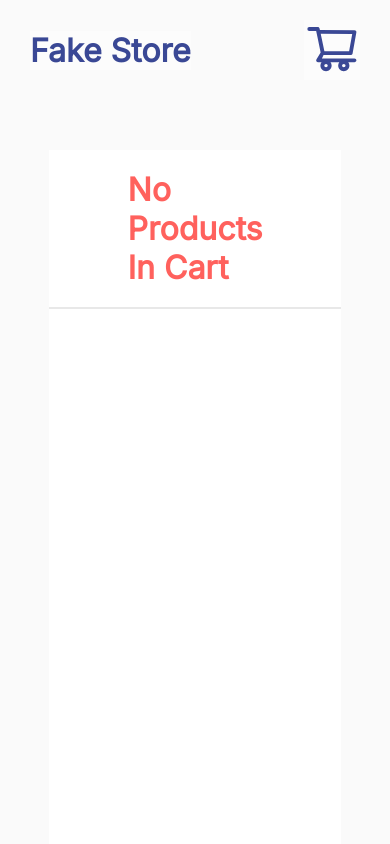
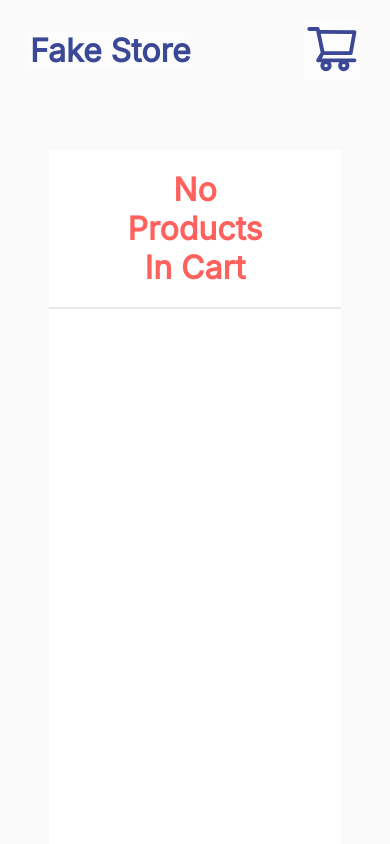
Before and after one commit to 1uckyswish/FakeStore-api, a React app: page /checkout in a window 390 px wide. Shown: the top 844 px of the page. Built offline with nearby package versions, Linux system fonts and the light colour scheme; the HTML template or start-up script is replaced by a standard one.

Commit message:
error message text made responsive

```diff
--- a/src/pages/Checkout/Checkout.css
+++ b/src/pages/Checkout/Checkout.css
@@ -139,6 +139,14 @@ color: #979797;
   }
 }
 
+@media screen and (max-width: 656px){
+  .error-message{
+    display: flex;
+    word-wrap: break-word;
+    text-align: center;
+  }
+}
+
 /* mobile css */
 @media screen and (max-width: 616px){
   .item-details{
```
